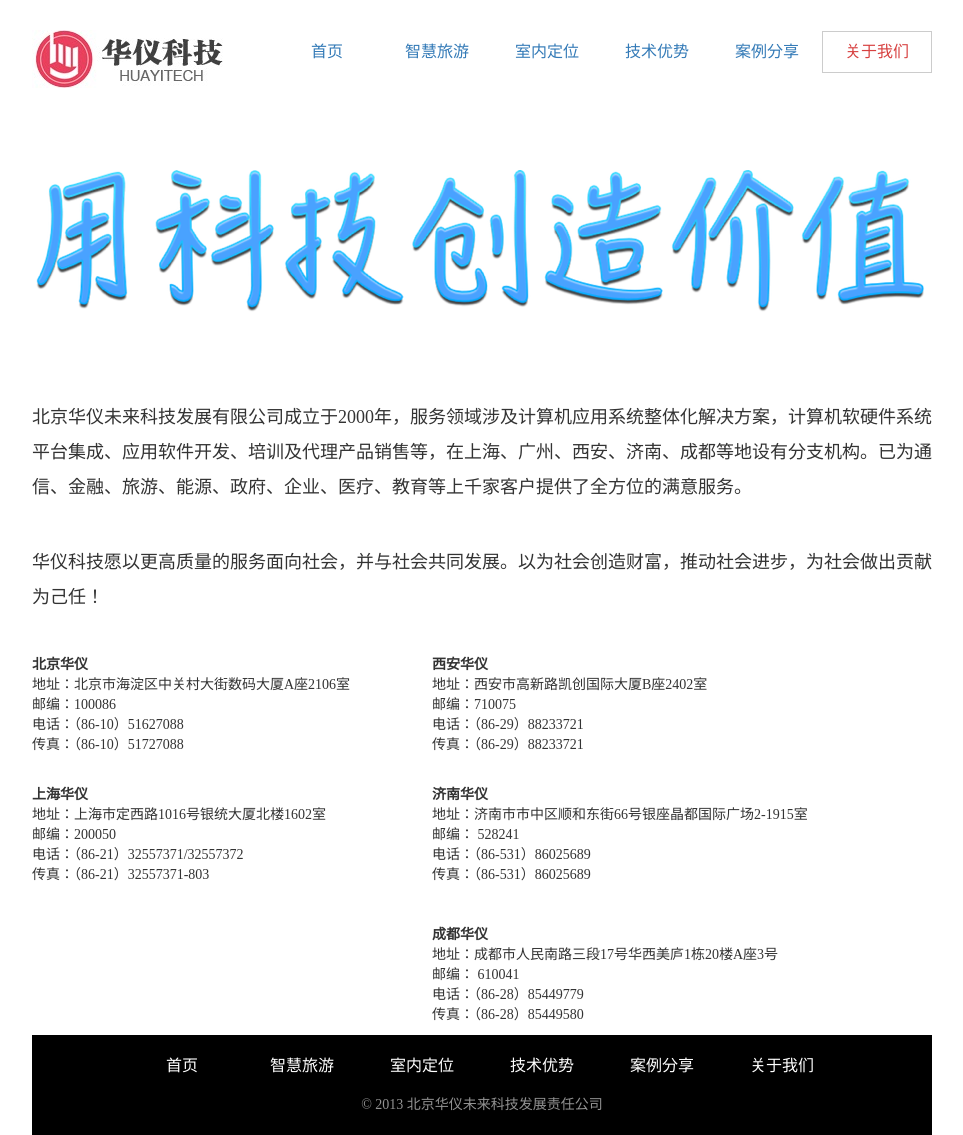
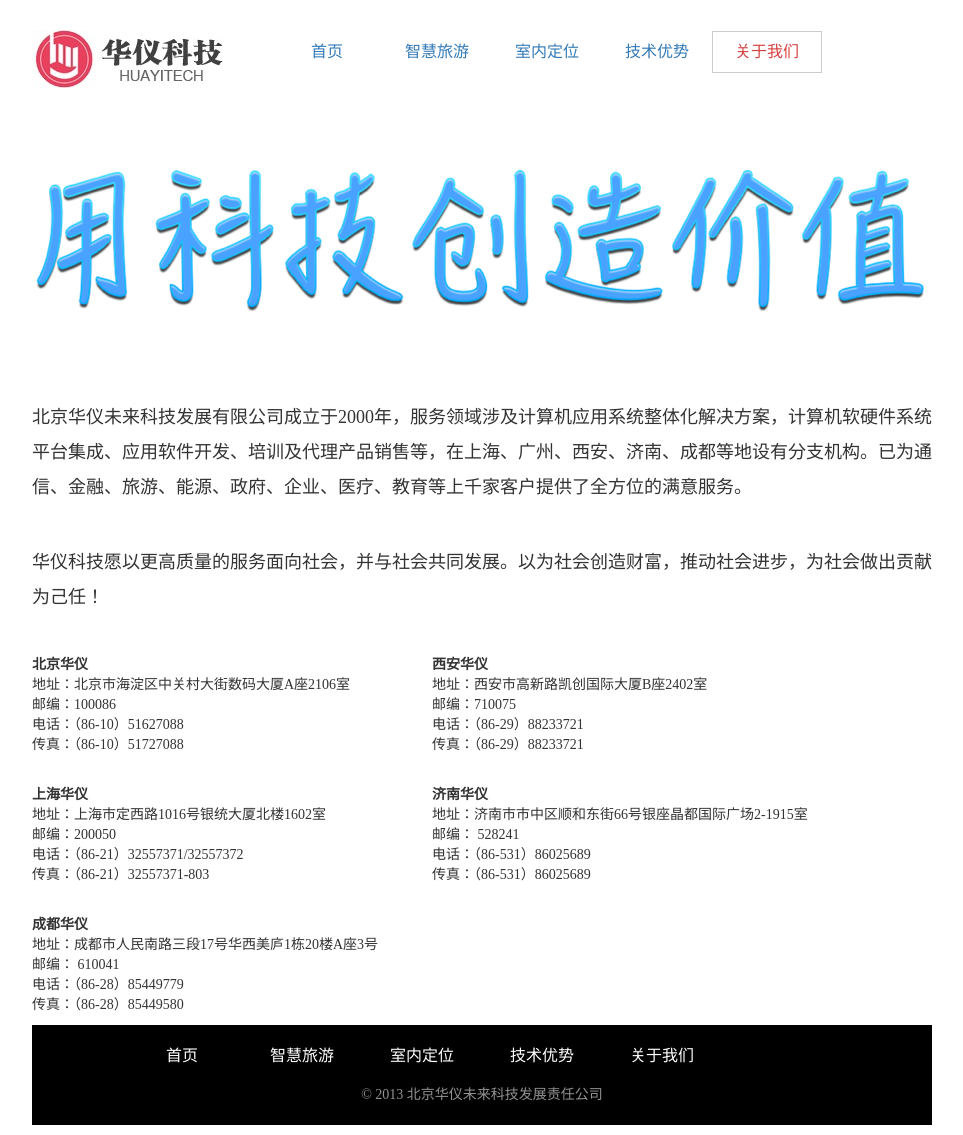
Before and after one commit to neverstoplwy/hyrt, a plain HTML site: page aboutus.html in a window 1280 px wide. Shown: the whole page, without its empty margins (158-1121 px from the left). Drawn offline with Linux system fonts and the light colour scheme.

Commit message:
remove the example

```diff
--- a/aboutus.html
+++ b/aboutus.html
@@ -38,9 +38,9 @@
                 <li>
                     <a href="./techenoligy.html" class="">技术优势</a>
                 </li>
-                <li>
-                    <a href="./ourexample.html" class="">案例分享</a>
-                </li>
+                <!--<li>-->
+                    <!--<a href="./ourexample.html" class="">案例分享</a>-->
+                <!--</li>-->
                 <li>
                     <a href="./aboutus.html" class="active">关于我们</a>
                 </li>
@@ -80,6 +80,14 @@
                 电话：（86-21）32557371/32557372<br/>
                 传真：（86-21）32557371-803
             </p>
+            <p>
+                <br/>
+	            <SPAN 14px?? :><strong>成都华仪<br/>
+                </strong></span>地址：成都市人民南路三段17号华西美庐1栋20楼A座3号<br/>
+                邮编： 610041<br/>
+                电话：（86-28）85449779<br/>
+                传真：（86-28）85449580
+            </p>
 
         </div>
 
@@ -107,13 +115,6 @@
                 <SPAN 14px?? :></span>&nbsp;
             </p>
 
-            <p>
-	            <SPAN 14px?? :><strong>成都华仪<br/>
-                </strong></span>地址：成都市人民南路三段17号华西美庐1栋20楼A座3号<br/>
-                邮编： 610041<br/>
-                电话：（86-28）85449779<br/>
-                传真：（86-28）85449580
-            </p>
         </div>
     </div>
 
@@ -140,9 +141,9 @@
             <li>
                 <a href="./techenoligy.html" class="">技术优势</a>
             </li>
-            <li>
-                <a href="./ourexample.html" class="">案例分享</a>
-            </li>
+            <!--<li>-->
+                <!--<a href="./ourexample.html" class="">案例分享</a>-->
+            <!--</li>-->
             <li>
                 <a href="./aboutus.html" class="active">关于我们</a>
             </li>
```
Also changed, not shown: index.html (+6 -6 lines), indoorlbs.html (+6 -6 lines), smarttourism.html (+6 -6 lines), techenoligy.html (+6 -6 lines).
